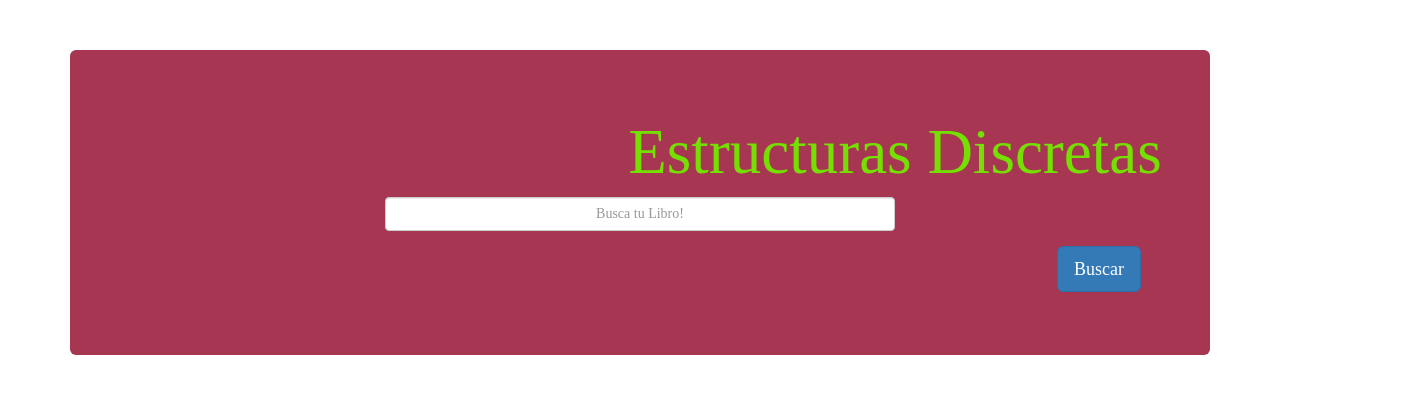
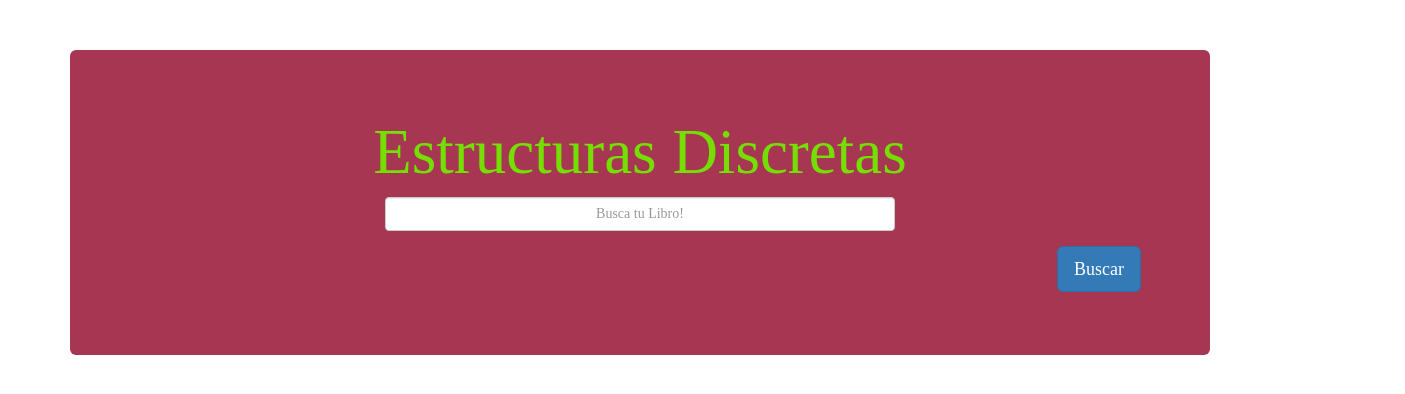
Before and after one commit to rsanabria/ediscretas, a website: page views/index.html in a window 1280 px wide. Shown: the whole page, 1405 px wide, since content can reach past the window. Drawn offline with nearby package versions, Linux system fonts and the light colour scheme; files that its build step writes are made by us from their sources; files whose address does not match are found by name.

Commit message:
Alineacion de h1

```diff
--- a/public/stylesheets/general.css
+++ b/public/stylesheets/general.css
@@ -1,8 +1,7 @@
 div.jumbotron > h1{
     font-family: 'Josefin Sans',bold;
     color:#5FB404;
-    position: relative;
-    left: 25%;
+
 }
 
 div.jumbotron {
```
